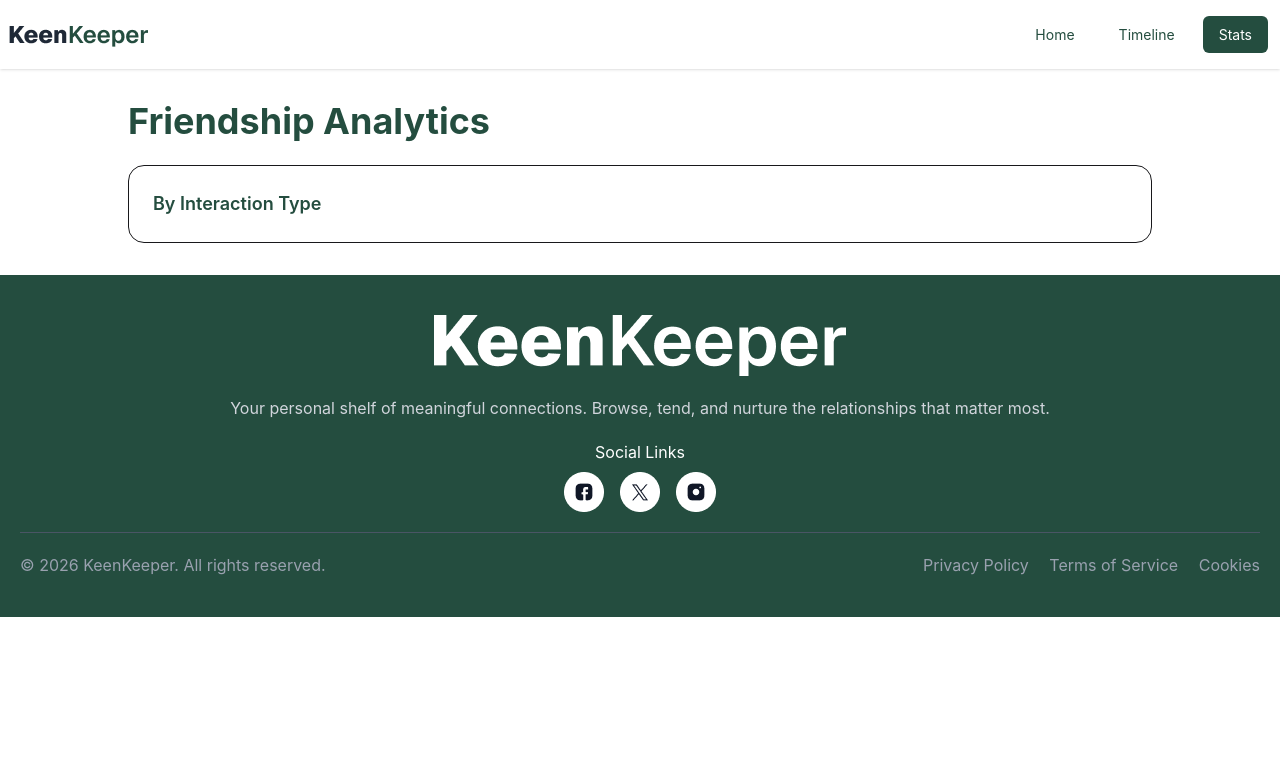
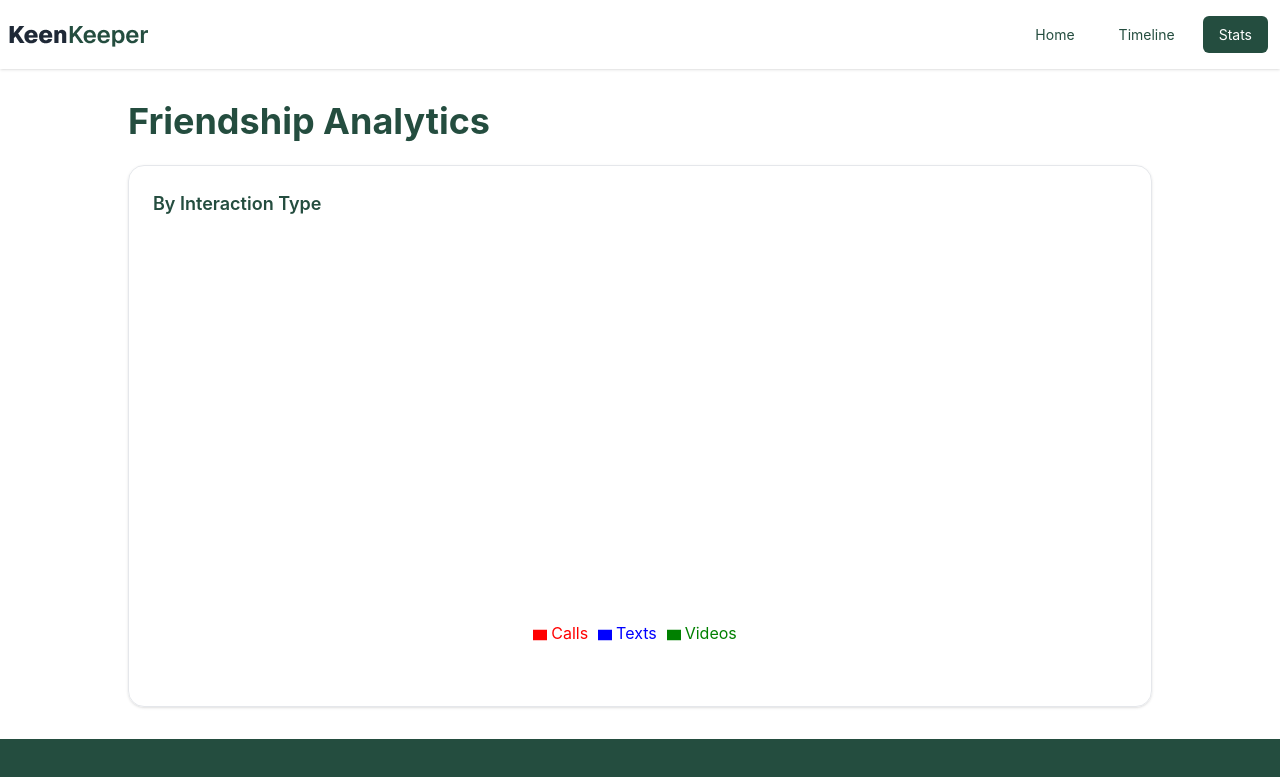
Before and after one commit to omarfaruq2806/KinKeeper, a React (Vite) app: page /stats in a window 1280 px wide. Shown: the top 777 px of the page. Built offline with nearby package versions, Linux system fonts and the light colour scheme.

Commit message:
stats section added

```diff
--- a/package.json
+++ b/package.json
@@ -15,6 +15,8 @@
     "react-dom": "^19.2.4",
     "react-icons": "^5.6.0",
     "react-router": "^7.14.1",
+    "react-spinners": "^0.17.0",
+    "recharts": "^3.8.1",
     "tailwindcss": "^4.2.2"
   },
   "devDependencies": {
--- a/src/components/frienddetails/FriendDetails..jsx
+++ b/src/components/frienddetails/FriendDetails..jsx
@@ -1,15 +1,27 @@
 import React, { useContext } from "react";
 import { useParams } from "react-router";
 import { FriendsContext } from "../../context/FriendsProvider";
+import callIcon from "../../assets/call.png";
+import textIcon from "../../assets/text.png";
+import videoIcon from "../../assets/video.png";
+import { SyncLoader } from "react-spinners";
 
 const FriendDetails = () => {
   const { id } = useParams();
   console.log(id);
-  const { friends, loading } = useContext(FriendsContext);
+  const { friends, loading, addToTimeline ,timeLine } =
+    useContext(FriendsContext);
 
   const expectedFriend = friends.find((friend) => friend.id == id);
+
+  const handleCheckIn = (type, img) => {
+    addToTimeline(type, expectedFriend.name, img);
+    console.log(timeLine);
+  };
   return loading ? (
-    <p>Loading...</p>
+    <div className="flex justify-center my-12">
+      <SyncLoader color="green" size={28} speedMultiplier={0} />
+    </div>
   ) : (
     <div className="max-w-5xl mx-auto py-8 grid grid-cols-1 md:grid-cols-3 gap-6">
       {/* left column */}
@@ -82,9 +94,21 @@ const FriendDetails = () => {
         <div className="border border-gray-200 rounded-lg p-4">
           <h1 className="text-xl font-bold pb-2">Quick Check-In</h1>
           <div className="grid grid-cols-1 md:grid-cols-3 gap-4 text-center">
-            <button className="btn p-7">Call</button>
-            <button className="btn p-7">Text</button>
-            <button className="btn p-7">Video</button>
+            <button className="btn p-10 flex flex-col gap-2" onClick={()=>handleCheckIn('Call' , callIcon)}>
+              <img src={callIcon} alt="Call" className="w-6 h-6 mx-auto" />
+              Call
+            </button>
+            <button className="btn p-10 flex flex-col gap-2" onClickCapture={()=>handleCheckIn("Text", textIcon)}>
+              <img src={textIcon} alt="Text" className="w-6 h-6 mx-auto" />
+              Text
+            </button>
+            <button
+              className="btn p-10 flex flex-col gap-2"
+              onClick={() => handleCheckIn("Video", videoIcon)}
+            >
+              <img src={videoIcon} alt="Video" className="w-6 h-6 mx-auto" />
+              Video
+            </button>
           </div>
         </div>
       </div>
--- a/src/components/friends/AllFriend.jsx
+++ b/src/components/friends/AllFriend.jsx
@@ -2,6 +2,7 @@ import React, { useContext } from "react";
 import FriendsProvider, { FriendsContext } from "../../context/FriendsProvider";
 import { Link } from "react-router";
 import FriendCard from "../AllFriend/FriendCard";
+import { SyncLoader } from "react-spinners";
 
 const AllFriend = () => {
   const { friends, loading } = useContext(FriendsContext);
@@ -9,13 +10,13 @@ const AllFriend = () => {
     <div className="max-w-5xl mx-auto py-6">
       <h1 className="text-2xl font-bold text-[#244D3F] py-6">Your Friends</h1>
       {loading ? (
-        <p>Loading...</p>
+        <div className="flex justify-center my-12">
+          <SyncLoader color="green" size={28} speedMultiplier={0} />
+        </div>
       ) : (
         <div className="grid grid-cols-1 md:grid-cols-2 lg:grid-cols-4 gap-6">
           {friends.map((friend) => {
-            return (
-              <FriendCard friend={friend} />
-            );
+            return <FriendCard friend={friend} />;
           })}
         </div>
       )}
--- a/src/context/FriendsProvider.jsx
+++ b/src/context/FriendsProvider.jsx
@@ -1,32 +1,43 @@
-import Reac, { createContext, useEffect, useState } from 'react';
+import React, { createContext, useEffect, useState } from "react";
 
 export const FriendsContext = createContext();
 
 const FriendsProvider = ({ children }) => {
+  const [loading, setLoading] = useState("true");
+  const [friends, setFriends] = useState([]);
+  const [timeLine, setTimeLine] = useState([]);
 
-    const [loading, setLoading]= useState('true')
-    const [friends, setFriends] = useState([])
-
-    useEffect(()=>{
-        fetch('/friendsData.json')
-        .then(res => res.json())
-        .then(data => {
+  useEffect(() => {
+    fetch("/friendsData.json")
+      .then((res) => res.json())
+      .then((data) => {
         setFriends(data);
         setLoading(false);
       });
   }, []);
 
+  const addToTimeline = (type, name, icon) => {
+    const newEntry = {
+      icon,
+      type,
+      title: `${type} with ${name}`,
+      date: new Date().toLocaleDateString(),
+    };
+    setTimeLine([newEntry, ...timeLine]);
+  };
+
   const data = {
     loading,
     setLoading,
     friends,
-        setFriends
-    }
+    setFriends,
+    timeLine,
+    setTimeLine,
+    addToTimeline,
+  };
 
   return (
-        <FriendsContext.Provider value={data}>
-            {children}
-        </FriendsContext.Provider>
+    <FriendsContext.Provider value={data}>{children}</FriendsContext.Provider>
   );
 };
 
--- /dev/null
+++ b/src/pages/errorpage/Errorpage.jsx
@@ -0,0 +1,14 @@
+import React from 'react';
+import { NavLink } from 'react-router';
+
+const Errorpage = () => {
+    return (
+        <div className='text-center py-6 space-y-4'>
+            <h1 className='text-4xl font-bold text-[#244D3F]'>404</h1>
+            <p className='text-2xl font-semibold text-[#244D3F]'>Page not found</p>
+            <NavLink to="/" className='btn bg-[#244D3F] text-white py-2 px-4 rounded-md '>Go back to Home</NavLink>
+        </div>
+    );
+};
+
+export default Errorpage;
--- a/src/pages/stats/Stats.jsx
+++ b/src/pages/stats/Stats.jsx
@@ -1,14 +1,56 @@
-import React from 'react';
+import React, { useContext } from "react";
+import { Legend, Pie, PieChart, Tooltip } from "recharts";
+import { FriendsContext } from "../../context/FriendsProvider";
 
 const Stats = () => {
-    return (
-        <div className='max-w-5xl mx-auto py-8'>
-            <h1 className='text-4xl  font-bold text-[#244D3F] mb-6'>Friendship Analytics</h1>
-            <div className='border rounded-2xl p-6'>
-                <p className='text-[#244D3F] font-semibold text-lg'>By Interaction Type </p>
-            </div>
+  const { timeLine } = useContext(FriendsContext);
+  const callCount = timeLine.filter((call) => call.type === "Call");
+  const textCount = timeLine.filter((text) => text.type === "Text");
+  const videoCount = timeLine.filter((video) => video.type === "Video");
+  const data = [
+    { name: "Calls", value: callCount.length, fill: "red" },
+    { name: "Texts", value: textCount.length, fill: "blue" },
+    { name: "Videos", value: videoCount.length, fill: "green" },
+  ];
+  return (
+    <div className="max-w-5xl mx-auto py-8">
+      <h1 className="text-4xl  font-bold text-[#244D3F] mb-6">
+        Friendship Analytics
+      </h1>
+      <div className="border border-gray-200 shadow-sm rounded-2xl p-6">
+        <p className="text-[#244D3F] font-semibold text-lg">
+          By Interaction Type{" "}
+        </p>
+        <div className="p-8">
+          <PieChart
+            style={{
+              width: "100%",
+              maxWidth: "500px",
+              maxHeight: "50vh",
+              margin: 'auto',
+              aspectRatio: 1,
+            }}
+            responsive
+          >
+            <Pie
+              data={data}
+              innerRadius="80%"
+              outerRadius="100%"
+              // Corner radius is the rounded edge of each pie slice
+              cornerRadius="10%"
+              fill="#8884d8"
+              // padding angle is the gap between each pie slice
+              paddingAngle={5}
+              dataKey="value"
+              isAnimationActive={true}
+            />
+            <Legend/>
+            <Tooltip />
+          </PieChart>
         </div>
-    );
+      </div>
+    </div>
+  );
 };
 
 export default Stats;
--- a/src/pages/timeline/TimeLine.jsx
+++ b/src/pages/timeline/TimeLine.jsx
@@ -1,11 +1,40 @@
-import React from 'react';
+import React, { useContext } from "react";
+import { FriendsContext } from "../../context/FriendsProvider";
+import { SyncLoader } from "react-spinners";
 
 const TimeLine = () => {
-    return (
-        <div  className='max-w-5xl mx-auto'>
-            <h1 className='text-4xl font-bold text-[#244D3F] my-6'>Timeline</h1>
-        </div>
-    );
+  const { timeLine, loading } = useContext(FriendsContext);
+  console.log(timeLine);
+
+  return (
+    <div className="max-w-5xl mx-auto">
+      <h1 className="text-4xl font-bold text-[#244D3F] my-6">
+        Timeline
+      </h1>
+      <div className="grid gap-4 mb-7">
+        {timeLine.map((entry, ind) => {
+          return loading ? (
+            <div className="flex justify-center my-12">
+              <SyncLoader color="green" size={28} speedMultiplier={0} />
+            </div>
+          ) : (
+            <div
+              key={ind}
+              className="flex gap-4 p-5 border border-gray-200 rounded-lg shadow-sm "
+            >
+              <div>
+                <img src={entry.icon} alt={entry.title} />
+              </div>
+              <div>
+                <h1 className="text-lg font-semibold">{entry.title}</h1>
+                <p className="text-gray-600">{entry.date}</p>
+              </div>
+            </div>
+          );
+        })}
+      </div>
+    </div>
+  );
 };
 
 export default TimeLine;
--- a/src/routes/Routes.jsx
+++ b/src/routes/Routes.jsx
@@ -4,6 +4,7 @@ import HomePage from "../pages/homepage/HomePage";
 import TimeLine from "../pages/timeline/TimeLine";
 import Stats from "../pages/stats/Stats";
 import FriendDetails from "../components/frienddetails/FriendDetails.";
+import Errorpage from "../pages/errorpage/Errorpage";
 
 export const Router = createBrowserRouter([
     {
@@ -27,5 +28,9 @@ export const Router = createBrowserRouter([
                 element : <FriendDetails/>
             }
         ]
+    },
+    {
+        path: "*",
+        element: <Errorpage/>
     }
 ])
```
Also changed, not shown: 1 other file (tests, documents, lock files or other folders). Lines whose indentation alone changed are shown as unchanged.
